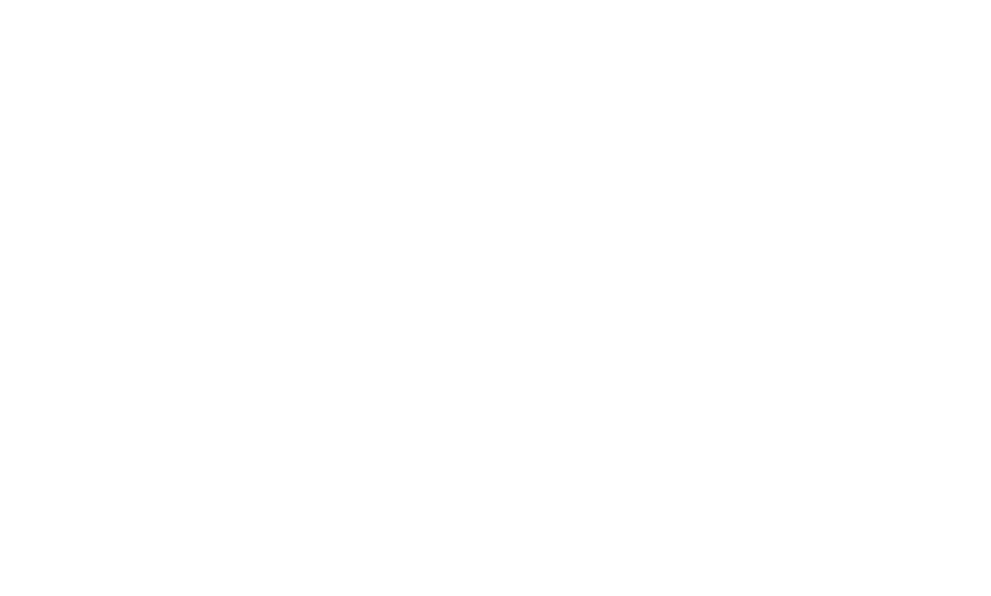
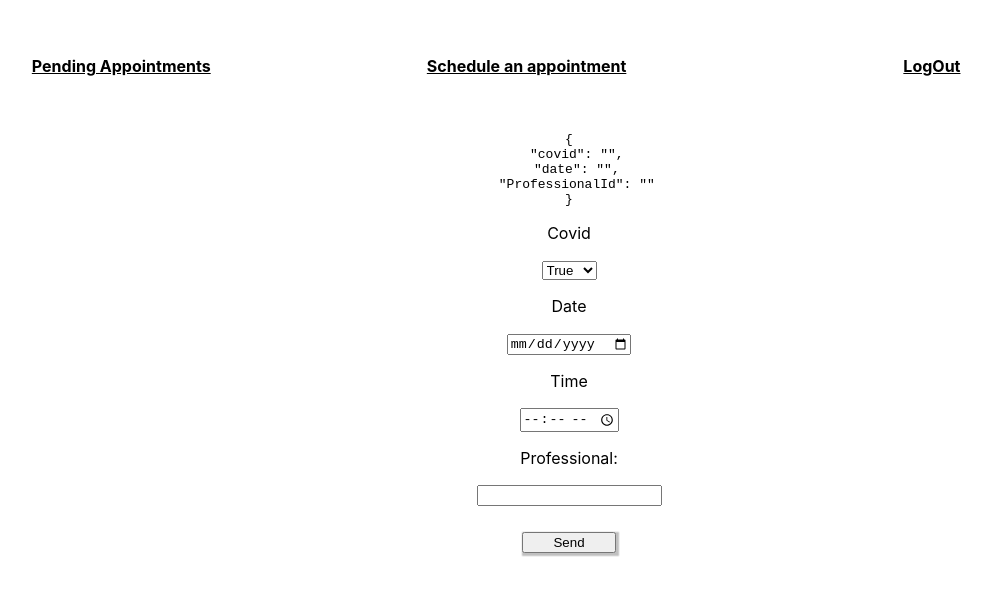
Before and after one commit to DanielC1492/saca-muelas-front, a React (Create React App) app in the folder app/: page /schedule in a window 1280 px wide. Shown: the top 596 px of the page, without its empty margins (71-1062 px from the left). Built offline with nearby package versions, Linux system fonts and the light colour scheme.

Commit message:
I have refactoring

```diff
--- a/app/src/App.js
+++ b/app/src/App.js
@@ -5,6 +5,8 @@
 import Register from './containers/Register/Register';
 import Home from './containers/Home/Home';
 import Profile from './containers/Profile/Profile';
+import Appointment from './containers/Appointment/Appointment';
+import Schedule from './containers/Schedule/Schedule';
 
 
 function App() {
@@ -16,6 +18,8 @@
           <Route path='/login' exact component={Login}/>
           <Route path='/register' exact component={Register}/>
           <Route path='/profile' exact component={Profile} />
+          <Route path='/appointment' exact component={Appointment}/>
+          <Route path='/schedule' exact component={Schedule} />
         </Switch>
       </BrowserRouter>
 
--- a/app/src/components/Boton/Boton.css
+++ b/app/src/components/Boton/Boton.css
@@ -3,7 +3,7 @@
     height: 2em;
     width: 4em;
 
-    background-color: #157fe97c;
+    background-color: #157fe9d7;
     transition: 0.3s;
 
     border-radius: 0.4em;
--- a/app/src/components/Navbar/Navbar.jsx
+++ b/app/src/components/Navbar/Navbar.jsx
@@ -21,8 +21,8 @@
         <div>
             <div>
                 <ul className="nav">
-                    {/* <li><Link to="/">Pending Appointments</Link></li>
-                    <li><Link to="/login">Schedule an appointment</Link></li> */}
+                    <li><Link to="/appointment">Pending Appointments</Link></li>
+                    <li><Link to="/schedule">Schedule an appointment</Link></li>
                     <li><Link to="/">LogOut</Link></li>
                 </ul>
             </div>
--- /dev/null
+++ b/app/src/containers/Appointment/Appointment.jsx
@@ -0,0 +1,46 @@
+import React, { useState, useEffect } from 'react'
+import { NavbarProfile } from '../../components/Navbar/Navbar'
+import axios from 'axios';
+
+const Appointment = () => {
+
+    const [appointment,setAppointment] = useState({
+        covid: [],
+        date: [],
+        professionalId: ''
+
+    })
+    const checkClient = JSON.parse(localStorage.getItem('Client'));
+
+    useEffect(() => {
+        const fetchData = async () => {
+        }
+        fetchData();
+    }, []);
+
+    // useEffect(() => {
+    //     console.log(appointment)
+    // })
+
+    const sendData = async () => {
+        const data = await axios.get('http://localhost:3000/appointment/', checkClient)
+        console.log(data);
+        console.log(checkClient);
+    };
+
+    const stateHandler = (event) => {
+        setAppointment({...appointment, [event.target.name]: event.target.type === "number" ? +event.target.value : event.target.value});
+    }
+
+
+    return (
+        <div>
+            <NavbarProfile/>
+            <button className='loginBtn' onClick={()=> sendData()} onChange={stateHandler} >Show</button>
+
+
+        </div>
+    )
+}
+
+export default Appointment
--- a/app/src/containers/Home/Home.jsx
+++ b/app/src/containers/Home/Home.jsx
@@ -14,9 +14,9 @@
     return (
         <div className='homeContainer'>
             <Navbar/>
-            <div className='buttonStyle'>
+            {/* <div className='buttonStyle'>
                     <Boton name='Register' destination='register'/>
-                </div>
+                </div> */}
             <div className='top'>
 
                     <Carousel autoplay dotPosition='left' className='carousel'>
@@ -26,11 +26,6 @@
                         <div className='img3'><img className='dentistKid' src='https://mynaturaldentist.com/wp-content/uploads/2019/06/happy-gas-dentist-1680x760.jpg'></img></div>
 
                     </Carousel>
-
-
-
-
-
             </div>
             <div className='mid'>
 
--- a/app/src/containers/Login/Login.css
+++ b/app/src/containers/Login/Login.css
@@ -1,4 +1,4 @@
-.viewLogin{
+.viewLogin {
 
     height: 100vh;
     width: 100vw;
@@ -10,7 +10,7 @@
 
 }
 
-.cardLogin{
+.cardLogin {
     background-color: #ffffff;
     width: 25em;
     height: 20em;
@@ -23,7 +23,7 @@
 
 }
 
-.emailInput{
+.emailInput {
     justify-self: center;
     align-self: center;
     width: 15em;
@@ -32,7 +32,7 @@
     outline-width: 0;
 }
 
-.passInput{
+.passInput {
     justify-self: center;
     align-self: center;
     width: 15em;
@@ -41,23 +41,24 @@
     outline-width: 0;
 }
 
-.showPWDiv{
+.showPWDiv {
     display: flex;
     flex-direction: row;
     justify-content: center;
 }
 
-.showPW{
+.showPW {
     justify-self: center;
     align-self: center;
 
 }
-.showPWText{
+
+.showPWText {
     font-size: 0.7em;
 
 }
 
-.loginBtn{
+.loginBtn {
     justify-self: center;
     align-self: center;
     width: 7em;
@@ -67,13 +68,25 @@
 
 }
 
-.createAccount{
-    color: violet;
+.createAccount {
+    color: rgb(5, 5, 5);
     cursor: pointer;
+}
+
+.createAccount:local-link {
+    color: rgb(2, 27, 248);
 }
 
 .button {
     display: flex;
     justify-content: center;
     align-items: center;
+    margin-top: 0.5em;
 }
+
+.buttonLog {
+    display: flex;
+    justify-content: center;
+    align-items: center;
+    margin-top: 3em;
+}
--- a/app/src/containers/Login/Login.jsx
+++ b/app/src/containers/Login/Login.jsx
@@ -39,14 +39,17 @@
             password: user.password
         };
 
-        const data = await axios.post('http://localhost:3000/clients/login', body);
-
-        console.log(data);
+        const data = await axios.post('http://localhost:3000/clients/login', body)
+        .then(res => {
+            console.log(res);
+            localStorage.setItem("token", JSON.stringify(res.data.token))
+            localStorage.setItem("Client", JSON.stringify(res.data))
+        })
 
         return setTimeout(() => {
             history.push('/profile')
         }, 1000);
-
+        // console.log(data);
 
     };
 
@@ -69,9 +72,9 @@
                 <input type='checkbox' className='showPW' name='showPS'></input>
                 <p className='showPWText'>Show Password</p>
                 </div>
-                <button className='loginBtn' onClick={()=> sendData()}>Login!</button>
+                <button className='loginBtn' onClick={()=> sendData()}>Login</button>
                 <div onClick={() => redirect()} className='createAccount'>
-                Not a client?Sign up mothafocka
+                Not a client? Sign up.
                 </div>
                 <div className="button">
                     <Boton name='Volver'  destination=''/>
--- a/app/src/containers/Register/Register.jsx
+++ b/app/src/containers/Register/Register.jsx
@@ -66,7 +66,7 @@
         <div className="viewRegister">
             <Navbar/>
 
-            <pre>{JSON.stringify(user, null,2)}</pre>
+            {/* <pre>{JSON.stringify(user, null,2)}</pre> */}
 
             <div className="formCard">
                 <p>Name:</p>
--- /dev/null
+++ b/app/src/containers/Schedule/Schedule.jsx
@@ -0,0 +1,76 @@
+import React, {useState} from 'react'
+import './Schedule.css';
+import axios from 'axios';
+import { useHistory } from 'react-router-dom';
+import { NavbarProfile } from '../../components/Navbar/Navbar';
+
+const Schedule = (props) => {
+
+    const history = useHistory();
+
+    const [schedule,setSchedule] = useState({
+        covid: '',
+        date: '',
+        ProfessionalId: ''
+    });
+
+    const [message,setMessage] = useState('');
+
+    const stateHandler = (event) => {
+        setSchedule({...schedule,
+            [event.target.name]: event.target.type === 'number' ? +event.target.value : event.target.value});
+
+    };
+
+    const handleOnKeyDown = ( event ) => {
+        if(event.keyCode === 13) sendData()
+    }
+
+
+    const sendData = async () => {
+        console.log('se ha enviado');
+
+        const body = {
+            covid: schedule.covid,
+            date: schedule.date,
+            ProfessionalId: schedule.ProfessionalId
+        };
+
+        const data = await axios.post('http://localhost:3000/appointment/', body)
+        console.log(data)
+
+        return setTimeout(() => {
+            history.push('/appointment')
+        }, 1000);
+
+
+    };
+
+    return (
+        <div className="viewSchedule">
+            <NavbarProfile/>
+
+            <pre>{JSON.stringify(schedule, null,2)}</pre>
+
+            <div className="formCard">
+                <p>Covid</p>
+                <select name="covid" onChange={stateHandler}>
+                <option value="true">True</option>
+                <option value="false">False</option>
+                </select>
+                {/* <input type="checkbox" name="covid" value={true} label='false' onChange={stateHandler}/> */}
+                <p>Date</p>
+                <input type="date" name="date" onChange={stateHandler}/>
+                <p>Time</p>
+                <input type="time" name="date" onChange={stateHandler}/>
+                <p>Professional:</p>
+                <input type="text" maxLength="30" placeholder="" name="ProfessionalId" onChange={stateHandler} onKeyDown={handleOnKeyDown}/>
+            </div>
+            <button className='loginBtn' onClick={()=> sendData()}>Send</button>
+
+            <div className='errorMessage'>{message}</div>
+        </div>
+    )
+};
+
+export default Schedule
```
Also changed, not shown: app/src/containers/Appointment/Appointment.css (added), app/src/containers/Schedule/Schedule.css (added).
